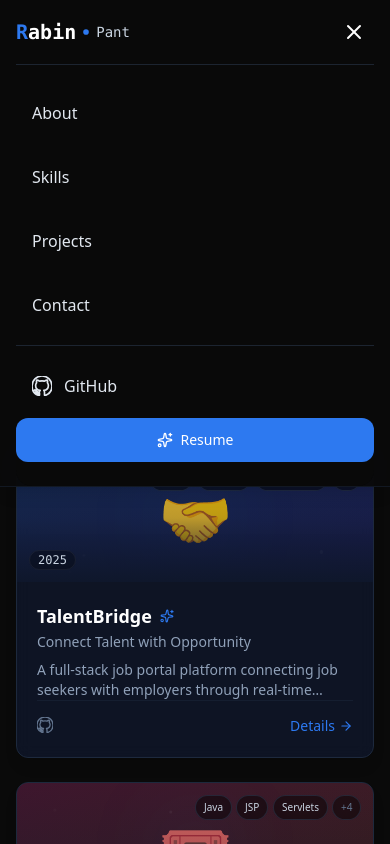
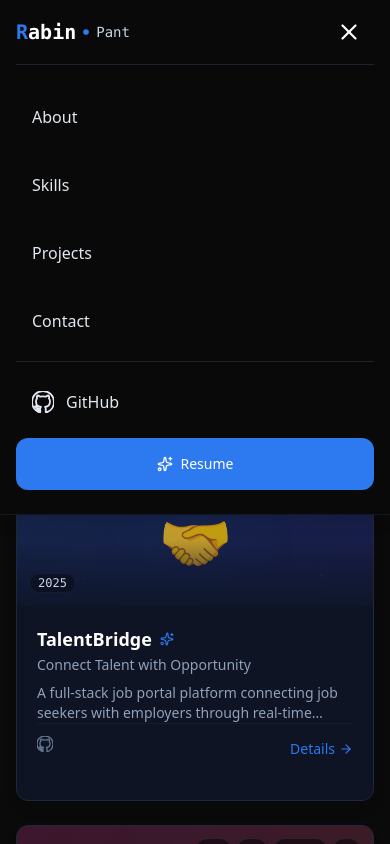
Before and after one commit to Rabin-Pant/Portfolio, a Next.js app: page /projects in a window 390 px wide. Both pictures are taken after a click on the button "Toggle menu". Shown: the top 844 px of the page. Built offline with nearby package versions, Linux system fonts and the light colour scheme.

Commit message:
Fix mobile touch issue in Navbar

```diff
--- a/app/globals.css
+++ b/app/globals.css
@@ -111,3 +111,24 @@
 .animate-spin-slow-reverse {
   animation: spin-slow-reverse 8s linear infinite;
 }
+
+@media (max-width: 768px) {
+
+  a, button, [role="button"] {
+    min-height: 44px;
+    min-width: 44px;
+  }
+
+
+  .mobile-menu-overlay {
+    touch-action: auto;
+    pointer-events: auto;
+  }
+
+
+  .mobile-menu-link {
+    touch-action: manipulation;
+    cursor: pointer;
+    -webkit-tap-highlight-color: transparent;
+  }
+}
--- a/components/home/Hero.tsx
+++ b/components/home/Hero.tsx
@@ -334,6 +334,7 @@ export const Hero = () => {
                       src="/images/rabin.jpeg"
                       alt="Rabin Pant"
                       fill
+                      sizes="(max-width: 768px) 40vw, (max-width: 1200px) 30vw, 20vw"
                       className="object-cover"
                       priority
                     />
--- a/components/ui/Navbar.tsx
+++ b/components/ui/Navbar.tsx
@@ -22,7 +22,6 @@ export const Navbar = () => {
   const pathname = usePathname();
   const isHomePage = pathname === '/';
 
-  // Detect scroll for glass effect and active section
   useEffect(() => {
     const handleScroll = () => {
       setIsScrolled(window.scrollY > 20);
@@ -190,7 +189,7 @@ export const Navbar = () => {
           {/* Mobile Menu Button */}
           <motion.button
             onClick={() => setIsOpen(!isOpen)}
-            className="md:hidden text-white hover:text-primary transition-colors p-2 rounded-lg hover:bg-white/10 z-50"
+            className="md:hidden text-white hover:text-primary transition-colors p-3 rounded-lg hover:bg-white/10 z-50 min-h-[44px] min-w-[44px] flex items-center justify-center"
             aria-label="Toggle menu"
             initial={{ opacity: 0, rotate: -90 }}
             animate={{ opacity: 1, rotate: 0 }}
@@ -206,13 +205,13 @@ export const Navbar = () => {
                 exit={{ opacity: 0, rotate: 90 }}
                 transition={{ duration: 0.2 }}
               >
-                {isOpen ? <X size={24} /> : <Menu size={24} />}
+                {isOpen ? <X size={26} /> : <Menu size={26} />}
               </motion.div>
             </AnimatePresence>
           </motion.button>
         </div>
 
-        {/* Mobile Navigation - Improved visibility */}
+        {/* Mobile Navigation - FIXED TOUCH ISSUES */}
         <AnimatePresence>
           {isOpen && (
             <motion.div
@@ -222,13 +221,27 @@ export const Navbar = () => {
               transition={{ duration: 0.3, ease: "easeInOut" }}
               className="md:hidden overflow-hidden"
             >
-              <motion.div className="py-6 space-y-4 border-t border-slate-700/50 bg-[#0A0A0A]/95 backdrop-blur-xl rounded-b-2xl">
+              <motion.div
+                className="py-6 space-y-3 border-t border-slate-700/50 bg-[#0A0A0A]/95 backdrop-blur-xl rounded-b-2xl"
+                onClick={() => setIsOpen(false)} // Close menu when tapping outside links
+              >
                 {navLinks.map((link, index) => (
                   <motion.a
                     key={link.href}
                     href={link.href}
-                    onClick={(e) => handleNavClick(e, link.href)}
-                    className={`block text-base font-medium transition-colors duration-200 px-4 py-3 rounded-xl ${
+                    onClick={(e) => {
+                      e.preventDefault();
+                      setIsOpen(false);
+                      if (isHomePage) {
+                        const element = document.querySelector(link.href.replace('/', ''));
+                        if (element) {
+                          element.scrollIntoView({ behavior: 'smooth' });
+                        }
+                      } else {
+                        window.location.href = link.href;
+                      }
+                    }}
+                    className={`block text-base font-medium transition-colors duration-200 px-4 py-4 rounded-xl min-h-[52px] flex items-center ${
                       isActive(link.href)
                         ? 'text-primary bg-primary/10 border border-primary/20'
                         : 'text-slate-200 hover:text-white hover:bg-white/5'
@@ -237,12 +250,14 @@ export const Navbar = () => {
                     animate={{ opacity: 1, x: 0 }}
                     transition={{ delay: index * 0.05 }}
                     whileHover={{ x: 4 }}
+                    // Prevent event bubbling
+                    onClickCapture={(e) => e.stopPropagation()}
                   >
-                    <div className="flex items-center justify-between">
-                      <span>{link.label}</span>
+                    <div className="flex items-center justify-between w-full">
+                      <span className="text-base">{link.label}</span>
                       {isActive(link.href) && (
                         <motion.span
-                          className="inline-block w-1.5 h-1.5 bg-primary rounded-full"
+                          className="inline-block w-2 h-2 bg-primary rounded-full"
                           initial={{ scale: 0 }}
                           animate={{ scale: 1 }}
                           transition={{ type: "spring", stiffness: 300 }}
@@ -252,18 +267,19 @@ export const Navbar = () => {
                   </motion.a>
                 ))}
 
-                <div className="border-t border-slate-700/50 pt-4">
+                <div className="border-t border-slate-700/50 pt-3">
                   <motion.a
                     href="https://github.com/Rabin-Pant"
                     target="_blank"
                     rel="noopener noreferrer"
-                    className="flex items-center gap-3 text-base text-slate-200 hover:text-white transition-colors duration-200 px-4 py-3 rounded-xl hover:bg-white/5"
+                    className="flex items-center gap-3 text-base text-slate-200 hover:text-white transition-colors duration-200 px-4 py-4 rounded-xl min-h-[52px] hover:bg-white/5"
                     initial={{ opacity: 0, x: -20 }}
                     animate={{ opacity: 1, x: 0 }}
                     transition={{ delay: 0.15 }}
                     whileHover={{ x: 4 }}
+                    onClick={() => setIsOpen(false)}
                   >
-                    <GithubIcon size={20} />
+                    <GithubIcon size={22} />
                     GitHub
                   </motion.a>
 
@@ -272,12 +288,13 @@ export const Navbar = () => {
                     download
                     target="_blank"
                     rel="noopener noreferrer"
-                    className="block mt-2 px-4 py-3 rounded-xl bg-primary hover:bg-primary-dark transition-colors duration-200 text-sm font-medium text-center text-white"
+                    className="block mt-2 px-4 py-4 rounded-xl bg-primary hover:bg-primary-dark transition-colors duration-200 text-sm font-medium text-center text-white min-h-[52px] flex items-center justify-center"
                     initial={{ opacity: 0, x: -20 }}
                     animate={{ opacity: 1, x: 0 }}
                     transition={{ delay: 0.2 }}
                     whileHover={{ scale: 1.02 }}
                     whileTap={{ scale: 0.98 }}
+                    onClick={() => setIsOpen(false)}
                   >
                     <div className="flex items-center justify-center gap-2">
                       <Sparkles size={16} />
```
